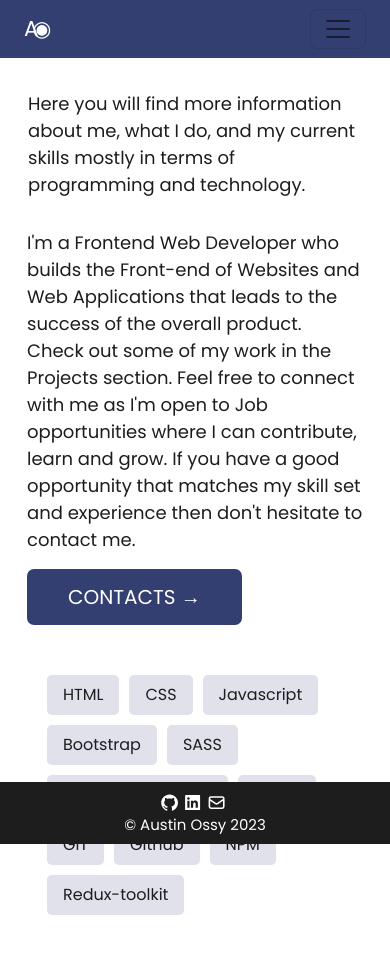
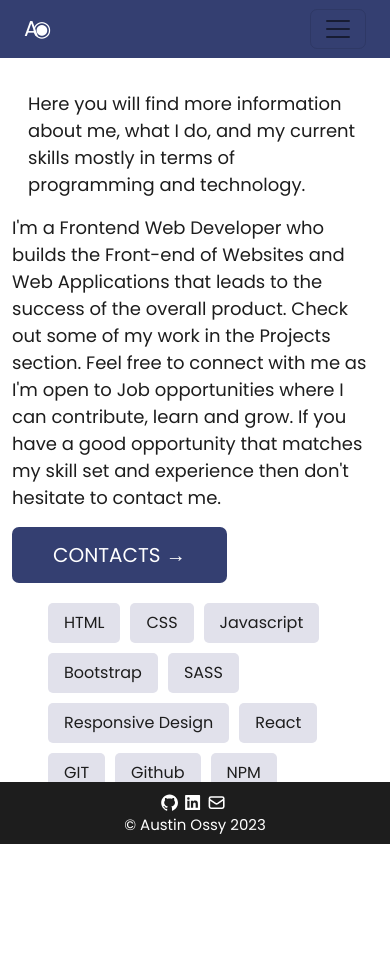
Before and after one commit to AustinOssy/adinomo-portfolio, a React (Vite) app: page /skills in a window 390 px wide. Shown: the top 954 px of the page. After the commit the page ends 919 px from the top, so only its background shows below. Built offline with nearby package versions, Linux system fonts and the light colour scheme; the HTML template or start-up script is replaced by a standard one.

Commit message:
added dynamic year to footer
fixed responsivess in skills page

```diff
--- a/src/assets/sass/_skills.scss
+++ b/src/assets/sass/_skills.scss
@@ -18,7 +18,6 @@
 		}
 	}
 	&__col {
-		padding: 15px;
 		@include breakpoint(md) {
 			flex: 1 1 0px;
 			width: 0;
--- a/src/components/Footer.jsx
+++ b/src/components/Footer.jsx
@@ -6,6 +6,8 @@ import { HiOutlineMail } from "react-icons/hi";
 import { IconContext } from "react-icons";
 
 function Footer() {
+	const year = new Date().getFullYear()
+
 	return (
 		<div className="footer d-sm-flex align-items-center justify-content-between p-2 sticky-bottom container-fluid">
 			<div className="footer__icons text-center">
@@ -20,7 +22,7 @@ function Footer() {
 				</IconContext.Provider>
 			</div>
 			<div className="text-white text-center footer__copyright">
-				© Austin Ossy 2023
+				© Austin Ossy {year}
 			</div>
 		</div>
 	);
--- a/src/pages/Skills.jsx
+++ b/src/pages/Skills.jsx
@@ -24,7 +24,7 @@ function Skills() {
 						<button className="btn skills__contact">CONTACTS →</button>
 					</div>
 				</div>
-				<div className="skills__col pb-5">
+				<div className="skills__col pb-5 p-3 pt-0">
 					<div className="skills__technical">
 						<div className="skills__list">HTML</div>
 						<div className="skills__list">CSS</div>
```
